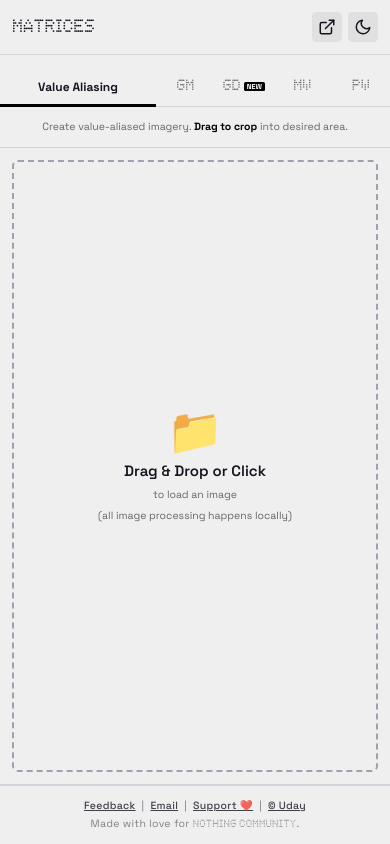
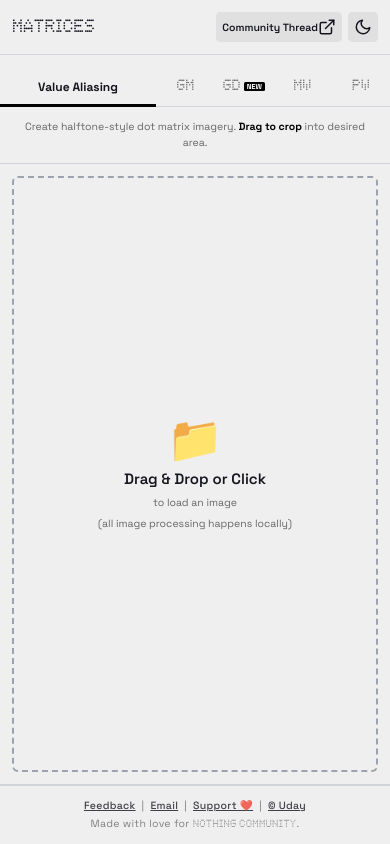
Before and after one commit to udaign/matrices, a React (Vite) app: page / in a window 390 px wide. Built offline with nearby package versions, Linux system fonts and the light colour scheme.

Commit message:
Updated descriptions and header button in PWA installed state.

```diff
--- a/App.tsx
+++ b/App.tsx
@@ -553,11 +553,11 @@ const App: React.FC = () => {
   };
 
   const tabDescriptions = {
-    valueAliasing: <>Create value-aliased imagery. <strong className={`font-bold ${theme === 'dark' ? 'text-nothing-light' : 'text-black'}`}>Drag to crop</strong> into desired area.</>,
-    pfp: <>Create glyph mirror styled profile pictures. <strong className={`font-bold ${theme === 'dark' ? 'text-nothing-light' : 'text-black'}`}>Drag to crop</strong> into desired area.</>,
-    glassDots: <>Create imagery with a glossy, glass-like dot effect. <strong className={`font-bold ${theme === 'dark' ? 'text-nothing-light' : 'text-black'}`}>Drag to crop</strong> into desired area.</>,
-    wallpaper: <>Create matrix styled wallpapers. <strong className={`font-bold ${theme === 'dark' ? 'text-nothing-light' : 'text-black'}`}>Drag to crop</strong> into desired area.</>,
-    photoWidget: "Create matrix styled photo widgets.",
+    valueAliasing: <>Create halftone-style dot matrix imagery. <strong className={`font-bold ${theme === 'dark' ? 'text-nothing-light' : 'text-black'}`}>Drag to crop</strong> into desired area.</>,
+    pfp: <>Create glyph mirror profile pictures. <strong className={`font-bold ${theme === 'dark' ? 'text-nothing-light' : 'text-black'}`}>Drag to crop</strong> into desired area.</>,
+    glassDots: <>Create organic dot matrix overlays. <strong className={`font-bold ${theme === 'dark' ? 'text-nothing-light' : 'text-black'}`}>Drag to crop</strong> into desired area.</>,
+    wallpaper: <>Convert images into dot-matrix style. <strong className={`font-bold ${theme === 'dark' ? 'text-nothing-light' : 'text-black'}`}>Drag to crop</strong> into desired area.</>,
+    photoWidget: "Create dot-matrix Pokémon photo widgets.",
   };
 
   const previewContainerPadding = useMemo(() => {
@@ -606,7 +606,7 @@ const App: React.FC = () => {
                 trackEvent('community_thread_header_click');
                 window.open(NOTHING_COMMUNITY_SHARE_LINK, '_blank', 'noopener,noreferrer');
               }} className={baseButtonClasses} aria-label="Visit Community Thread">
-                <span className="hidden md:inline">Community Thread</span>
+                <span className={installPrompt ? "hidden md:inline" : "inline"}>Community Thread</span>
                 <svg xmlns="http://www.w3.org/2000/svg" viewBox="0 0 24 24" fill="none" stroke="currentColor" strokeWidth="2" strokeLinecap="round" strokeLinejoin="round" className="h-6 w-6 md:ml-2"><path d="M18 13v6a2 2 0 0 1-2 2H5a2 2 0 0 1-2-2V8a2 2 0 0 1 2-2h6"></path><polyline points="15 3 21 3 21 9"></polyline><line x1="10" y1="14" x2="21" y2="3"></line></svg>
               </button>
             )}
```
